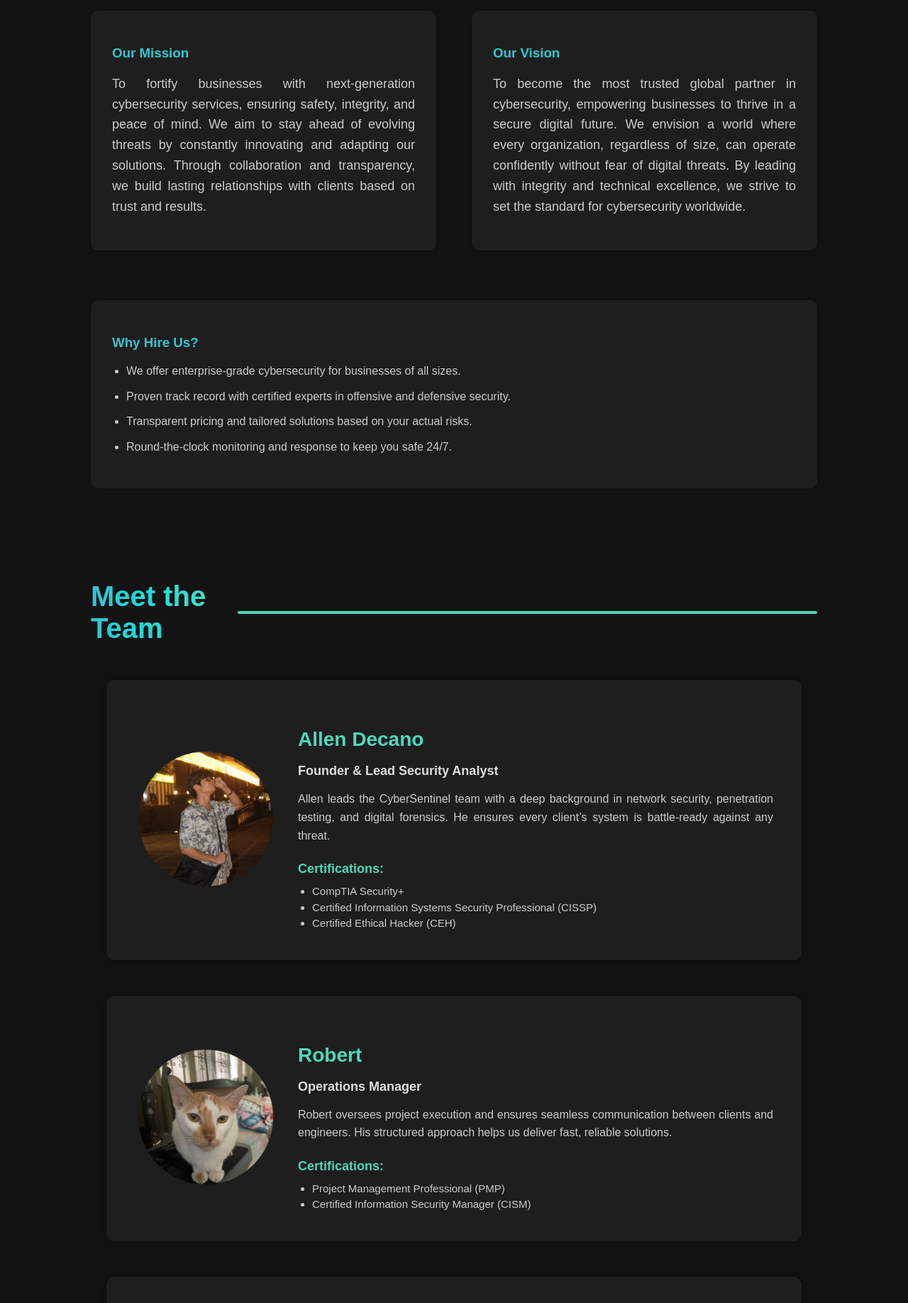
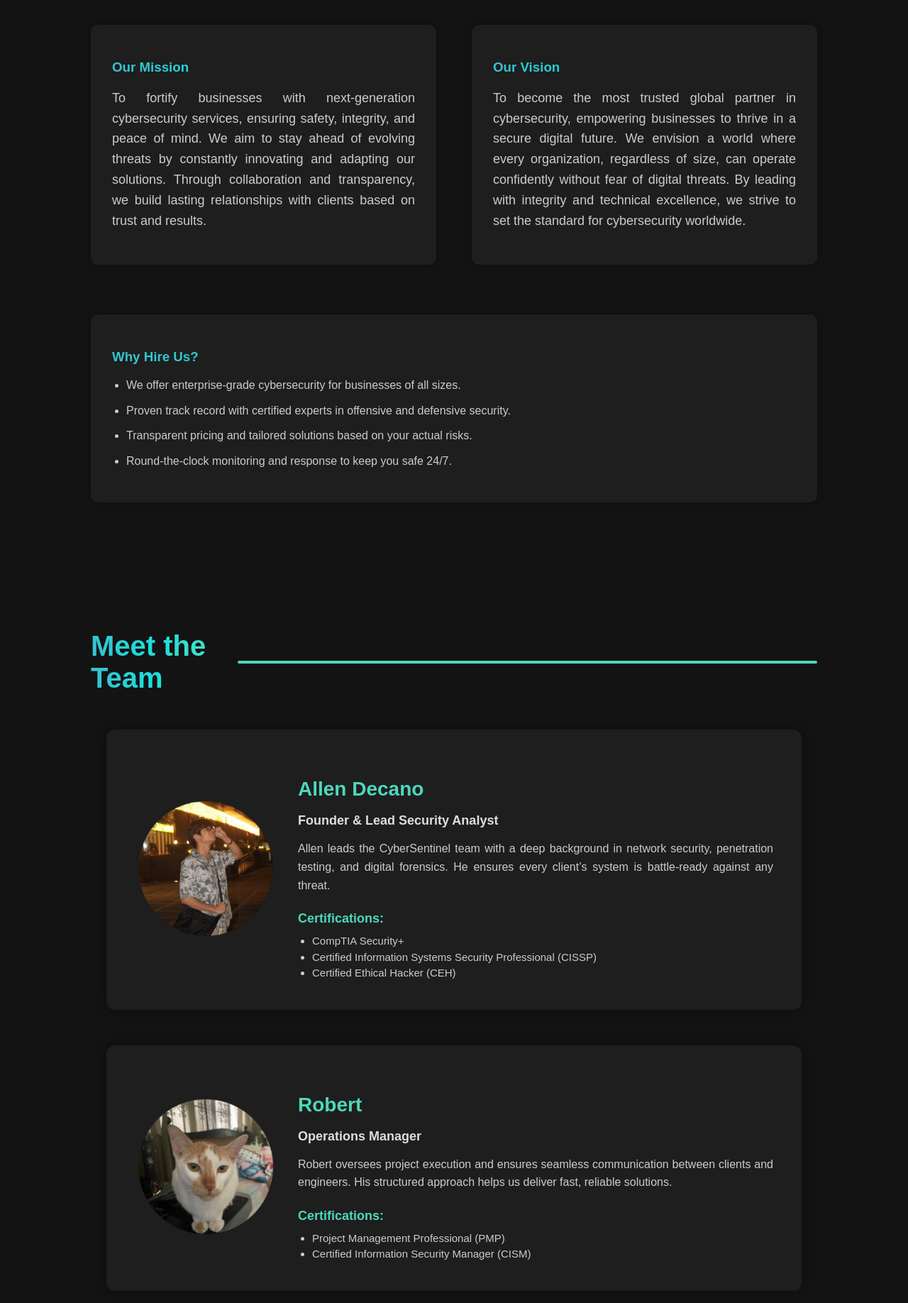
Before and after one commit to DiabloJim/decanowebsitev1, a plain HTML site: page about.html in a window 1280 px wide. Shown: the part 245-2081 px from the top of the page at 71% size. Drawn offline with Linux system fonts and the light colour scheme.

Commit message:
Update about.css

```diff
--- a/about.css
+++ b/about.css
@@ -86,6 +86,7 @@ nav {
 
 .about-section {
     padding: 100px 10% 0px 10%;
+    padding-top: 120px;
     color: white;
     font-family: Arial, Helvetica, sans-serif;
 }
@@ -227,6 +228,7 @@ nav {
 .team-section {
     padding: 50px 10%;
     font-family: Arial, Helvetica, sans-serif;
+    margin-top: 50px;
 }
 
 .team-stack {
```
